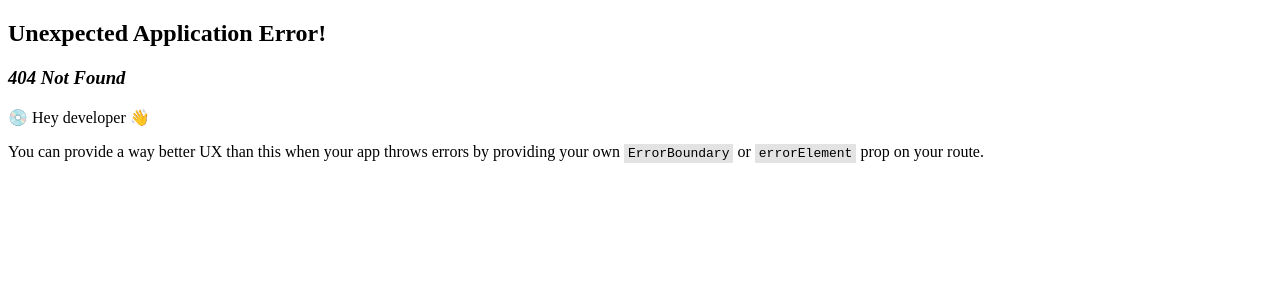
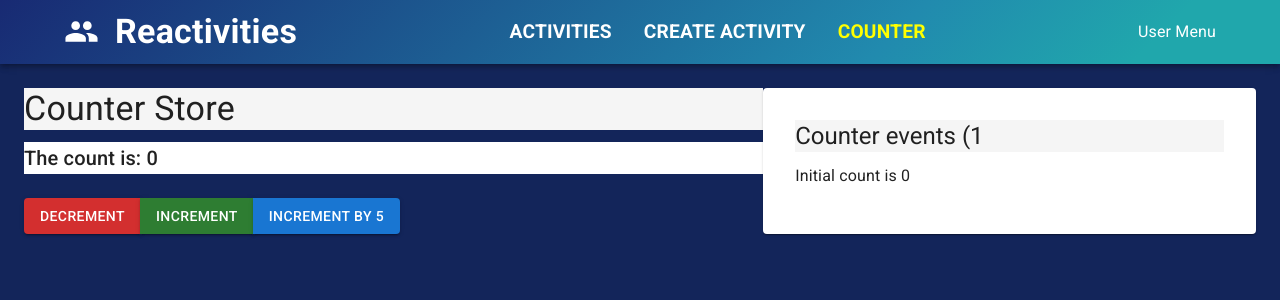
Before and after one commit to barisuu/Reactivities, a React (Vite) app in the folder client/: page /counter in a window 1280 px wide. Before the commit this address had no page. Shown: the top 300 px of the page. Built offline with nearby package versions, Linux system fonts and the light colour scheme.

Commit message:
Started integrating mobx, currently only for loading status. Until lecture 88.

```diff
--- a/client/package.json
+++ b/client/package.json
@@ -18,6 +18,8 @@
     "@tanstack/react-query": "^5.74.4",
     "@tanstack/react-query-devtools": "^5.74.4",
     "axios": "^1.8.4",
+    "mobx": "^6.13.7",
+    "mobx-react-lite": "^4.1.0",
     "react": "^19.0.0",
     "react-calendar": "^5.1.0",
     "react-dom": "^19.0.0",
--- a/client/src/app/layout/NavBar.tsx
+++ b/client/src/app/layout/NavBar.tsx
@@ -1,17 +1,24 @@
-import {Group } from "@mui/icons-material";
-import {AppBar, Box, Container, MenuItem, Toolbar, Typography} from "@mui/material";
-import { NavLink } from "react-router";
+import {Group} from "@mui/icons-material";
+import {AppBar, Box, Container, LinearProgress, MenuItem, Toolbar, Typography} from "@mui/material";
+import {NavLink} from "react-router";
 import MenuItemLink from "../shared/components/MenuItemLink";
+import {useStore} from "../../lib/hooks/useStore";
+import {Observer} from "mobx-react-lite";
 
 export default function NavBar() {
+    const {uiStore} = useStore();
+
     return (
-        <Box sx={{ flexGrow: 1 }}>
-            <AppBar position="static" sx={{
-                backgroundImage:  'linear-gradient(135deg, #182a73 0%, #218aae 69%, #20a7ac 89%)'}}>
+        <Box sx={{flexGrow: 1}}>
+            <AppBar position="static"
+                    sx={{
+                        backgroundImage: 'linear-gradient(135deg, #182a73 0%, #218aae 69%, #20a7ac 89%)',
+                        position: "relative"
+                    }}>
                 <Container maxWidth="xl">
                     <Toolbar sx={{display: 'flex', justifyContent: 'space-between'}}>
                         <Box>
-                            <MenuItem component={NavLink} to={"/"} sx={{display: 'flex', gap:2}}>
+                            <MenuItem component={NavLink} to={"/"} sx={{display: 'flex', gap: 2}}>
                                 <Group fontSize="large"/>
                                 <Typography variant="h4" fontWeight="bold">Reactivities</Typography>
                             </MenuItem>
@@ -23,6 +30,9 @@ export default function NavBar() {
                             <MenuItemLink to={"/createActivity"}>
                                 Create Activity
                             </MenuItemLink>
+                            <MenuItemLink to={"/counter"}>
+                                Counter
+                            </MenuItemLink>
                         </Box>
                         <MenuItem>
                             User Menu
@@ -31,6 +41,21 @@ export default function NavBar() {
 
                 </Container>
 
+                <Observer>
+                    {() => uiStore.isLoading ? (
+                        <LinearProgress
+                            color={"secondary"}
+                            sx={{
+                                position: 'absolute',
+                                bottom: 0,
+                                left: 0,
+                                right: 0,
+                                height: 4
+                            }}
+                        />
+                    ) : null}
+                </Observer>
+
             </AppBar>
         </Box>
     )
--- a/client/src/app/router/Routes.tsx
+++ b/client/src/app/router/Routes.tsx
@@ -4,6 +4,7 @@ import HomePage from "../../features/home/HomePage";
 import ActivityDashboard from "../../features/activities/dashboard/ActivityDashboard";
 import ActivityForm from "../../features/activities/form/ActivityForm";
 import ActivityDetailPage from "../../features/activities/details/ActivityDetailPage";
+import Counter from "../../features/counter/Counter";
 
 export const router = createBrowserRouter([{
     path: '/',
@@ -13,6 +14,7 @@ export const router = createBrowserRouter([{
         {path: 'activities', element: <ActivityDashboard/>},
         {path: `activities/:id`, element: <ActivityDetailPage/>},
         {path: 'createActivity', element: <ActivityForm key={'create'}/>},
-        {path: 'manage/:id', element: <ActivityForm/>}
+        {path: 'manage/:id', element: <ActivityForm/>},
+        {path: 'counter', element: <Counter/>}
     ]
 }])
--- /dev/null
+++ b/client/src/features/counter/Counter.tsx
@@ -0,0 +1,35 @@
+import {useStore} from "../../lib/hooks/useStore";
+import {observer} from "mobx-react-lite";
+import {Box, Button, ButtonGroup, List, ListItemText, Paper, Typography} from "@mui/material";
+
+const Counter = observer(function Counter() {
+    const {counterStore} = useStore();
+
+    return (
+        <Box display={"flex"} justifyContent={"space-between"}>
+            <Box sx={{width:'60%'}}>
+                <Typography variant={"h4"} bgcolor={"whitesmoke"} gutterBottom>{counterStore.title}</Typography>
+                <Typography variant={"h6"} bgcolor={"white"}>The count is: {counterStore.count}</Typography>
+
+                <ButtonGroup sx={{mt: 3}}>
+                    <Button variant={"contained"} color={"error"}
+                            onClick={() => counterStore.decrement()}>Decrement</Button>
+                    <Button variant={"contained"} color={"success"}
+                            onClick={() => counterStore.increment()}>Increment</Button>
+                    <Button variant={"contained"} color={"primary"} onClick={() => counterStore.increment(5)}>Increment by
+                        5</Button>
+                </ButtonGroup>
+            </Box>
+            <Paper sx={{width:'40%', p:4}} >
+                <Typography variant={"h5"} bgcolor={"whitesmoke"}> Counter events ({counterStore.eventCount}</Typography>
+                <List>
+                    {counterStore.events.map((event,index) => (
+                        <ListItemText key={index}>{event}</ListItemText>
+                        ))}
+                </List>
+            </Paper>
+        </Box>
+    )
+})
+
+export default Counter;
--- a/client/src/lib/api/agent.ts
+++ b/client/src/lib/api/agent.ts
@@ -1,4 +1,5 @@
 import axios from "axios";
+import {store} from "../stores/store";
 
 const sleep = (delay: number) =>
     new Promise(resolve => setTimeout(resolve, delay));
@@ -7,13 +8,20 @@ const agent = axios.create({
     baseURL: import.meta.env.VITE_API_URL,
 });
 
+agent.interceptors.request.use(config => {
+        store.uiStore.isBusy();
+        return config;
+    })
+
 agent.interceptors.response.use(async response => {
     try {
-        await sleep(1);
+        await sleep(1000);
         return response;
     } catch (error) {
         console.log(error);
         return Promise.reject(error);
+    } finally{
+        store.uiStore.isIdle();
     }
 });
 
--- /dev/null
+++ b/client/src/lib/hooks/useStore.ts
@@ -0,0 +1,6 @@
+import {useContext} from "react";
+import { StoreContext } from "../stores/store";
+
+export function useStore() {
+    return useContext(StoreContext);
+}
--- /dev/null
+++ b/client/src/lib/stores/counterStore.ts
@@ -0,0 +1,24 @@
+import {makeAutoObservable} from 'mobx';
+export default class CounterStore {
+    title = 'Counter Store';
+    count = 0;
+    events: string[] = [`Initial count is ${this.count}`];
+
+
+    constructor() {
+        makeAutoObservable(this);
+    }
+
+    increment = (amount= 1) => {
+        this.count += amount
+        this.events.push(`Incremented by ${amount} - count is now ${this.count}`)
+    }
+    decrement = (amount= 1) => {
+        this.count -= amount
+        this.events.push(`Decremented by ${amount} - count is now ${this.count}`)
+    }
+
+    get eventCount() {
+        return this.events.length;
+    }
+}
--- /dev/null
+++ b/client/src/lib/stores/store.ts
@@ -0,0 +1,15 @@
+import { createContext } from "react";
+import CounterStore from "./counterStore";
+import { UiStore } from "./uiStore";
+
+interface Store{
+    counterStore: CounterStore
+    uiStore: UiStore
+}
+
+export const store: Store ={
+    counterStore: new CounterStore(),
+    uiStore: new UiStore()
+}
+
+export const StoreContext = createContext(store);
--- /dev/null
+++ b/client/src/lib/stores/uiStore.ts
@@ -0,0 +1,17 @@
+import {makeAutoObservable} from "mobx";
+
+export class UiStore{
+    isLoading = false;
+
+    constructor(){
+        makeAutoObservable(this);
+    }
+
+    isBusy(){
+        this.isLoading = true;
+    }
+
+    isIdle(){
+        this.isLoading = false;
+    }
+}
--- a/client/src/main.tsx
+++ b/client/src/main.tsx
@@ -9,14 +9,17 @@ import {QueryClient, QueryClientProvider} from "@tanstack/react-query";
 import {ReactQueryDevtools} from "@tanstack/react-query-devtools";
 import {RouterProvider} from "react-router";
 import { router } from './app/router/Routes';
+import {store, StoreContext } from './lib/stores/store';
 
 const queryClient = new QueryClient();
 
 createRoot(document.getElementById('root')!).render(
     <StrictMode>
-        <QueryClientProvider client={queryClient}>
-            <ReactQueryDevtools/>
-            <RouterProvider router={router}/>
-        </QueryClientProvider>
+        <StoreContext.Provider value={store}>
+            <QueryClientProvider client={queryClient}>
+                <ReactQueryDevtools/>
+                <RouterProvider router={router}/>
+            </QueryClientProvider>
+        </StoreContext.Provider>
     </StrictMode>,
 )
--- a/client/vite.config.ts
+++ b/client/vite.config.ts
@@ -5,7 +5,7 @@ import react from '@vitejs/plugin-react-swc'
 // https://vite.dev/config/
 export default defineConfig({
   server: {
-    port:3000,
+    port:3000
   },
   plugins: [react(), /*mkcert()*/],
 })
```
Also changed, not shown: 1 other file (tests, documents, lock files or other folders).
